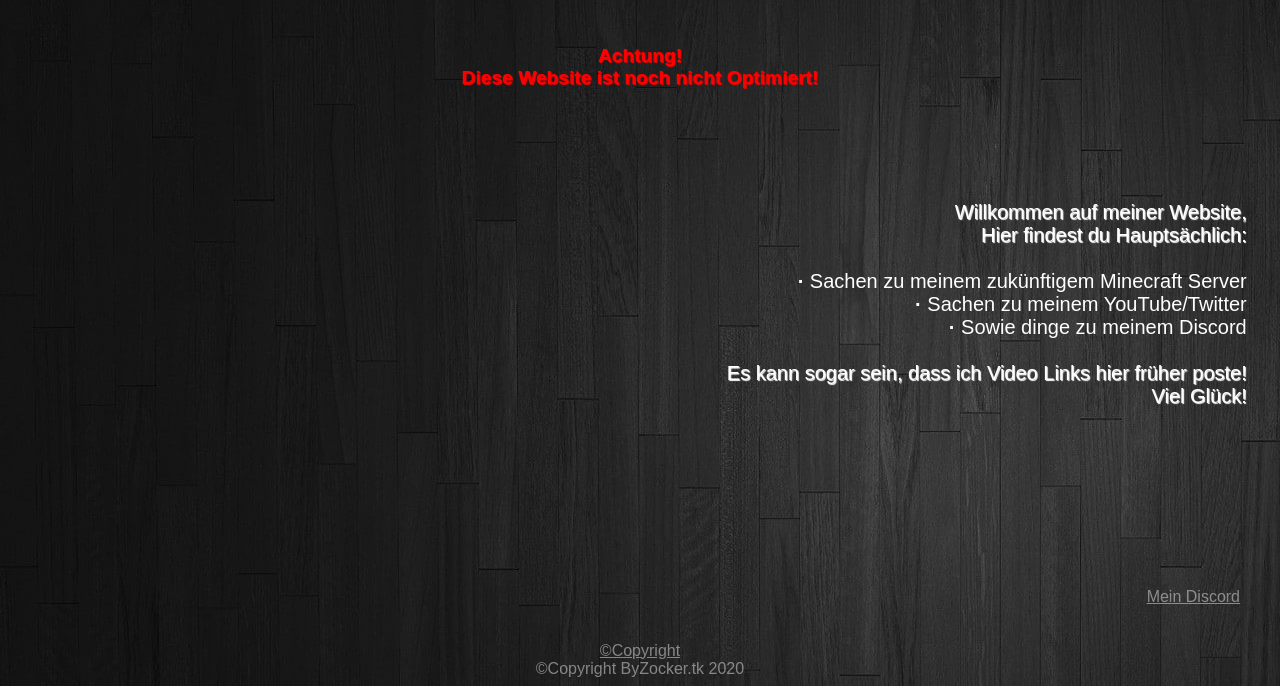
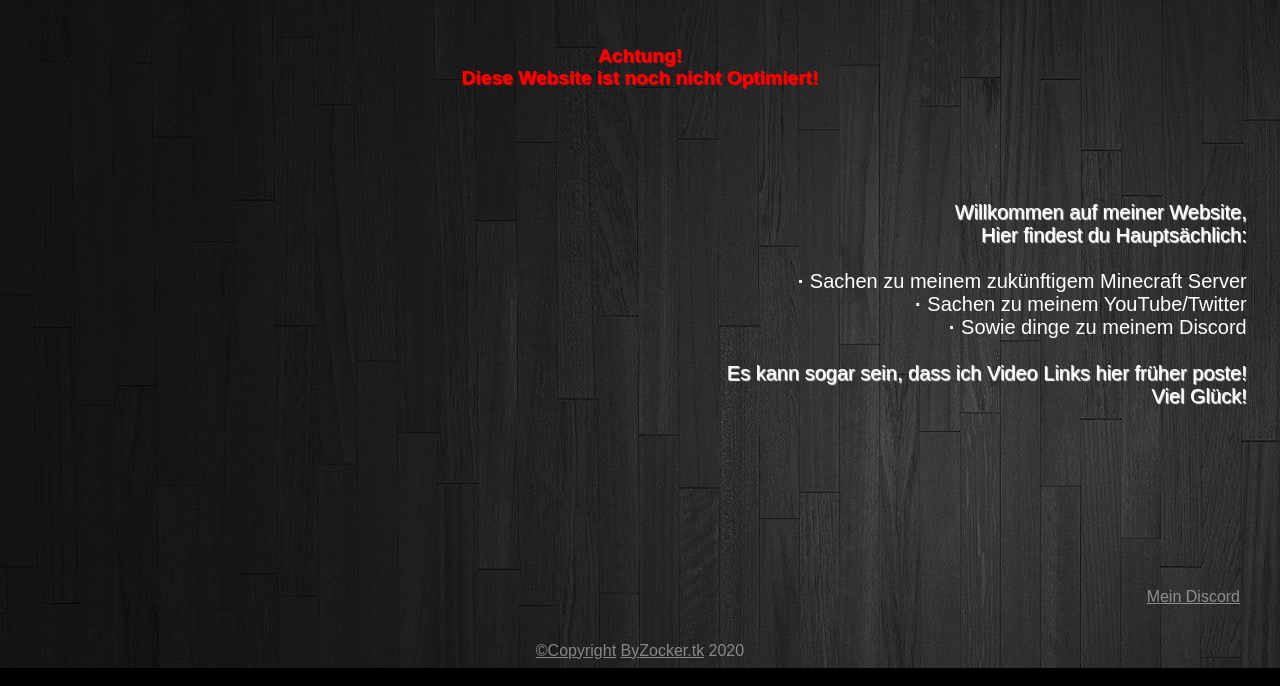
Before and after one commit to byzocker/byzocker.github.io, a plain HTML site: page index.html in a window 1280 px wide. Shown: the part 161-847 px from the top of the page. Drawn offline with Linux system fonts and the light colour scheme.

Commit message:
Alpha v.0.0.8.3
Link zur GitHub page!

```diff
--- a/index.html
+++ b/index.html
@@ -64,8 +64,7 @@
         <br><br>
 
         <div class="cpgrht">
-            <a href="https://byzocker.tk/Copyright.html">©Copyright</a><br>
-            ©Copyright ByZocker.tk 2020
+            <a href="https://byzocker.tk/copyright.html">©Copyright</a> <a href="https://github.com/byzocker/byzocker.github.io">ByZocker.tk</a> 2020
         </div>
 
 
```
